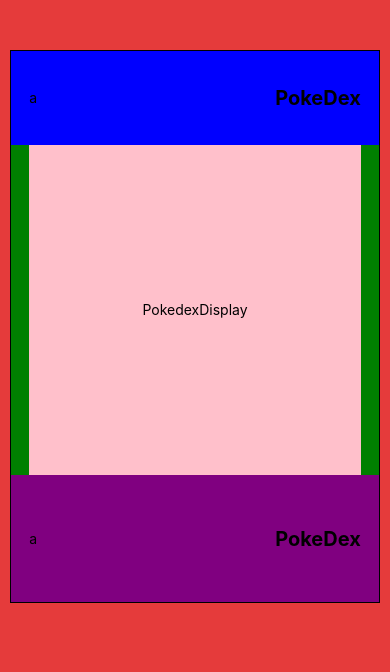
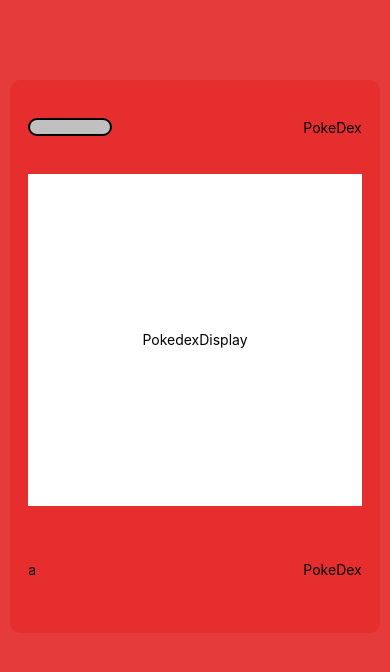
Before and after one commit to Puneet56/pokedex-app, a React Native app: screen / in a window 390 px wide. Shown: the top 672 px of the page. Built offline with nearby package versions, Linux system fonts and the light colour scheme.

Commit message:
Styling WIP added Animatable

```diff
--- /dev/null
+++ b/components/BlinkIndicator.js
@@ -0,0 +1,45 @@
+import { View, Text, StyleSheet } from "react-native";
+import * as Animatable from "react-native-animatable";
+import React from "react";
+
+export default function BlinkIndicator() {
+	return (
+		<View style={styles.outerRing}>
+			<Animatable.View style={styles.innerRing} animation="fadeIn" iterationCount="infinite" iterationDelay={100}>
+				<View style={styles.smallCircle}></View>
+			</Animatable.View>
+		</View>
+	);
+}
+
+const styles = StyleSheet.create({
+	outerRing: {
+		width: "25%",
+		height: "20%",
+		aspectRatio: 1,
+		backgroundColor: "silver",
+		borderRadius: 999,
+		borderColor: "black",
+		borderWidth: 2,
+		alignItems: "center",
+		justifyContent: "center",
+	},
+	innerRing: {
+		width: "80%",
+		height: "80%",
+		aspectRatio: 1,
+		backgroundColor: "blue",
+		borderRadius: 999,
+		borderColor: "black",
+		borderWidth: 2,
+	},
+	smallCircle: {
+		width: "40%",
+		height: "40%",
+		aspectRatio: 1,
+		marginLeft: "10%",
+		marginTop: "10%",
+		backgroundColor: "skyblue",
+		borderRadius: 999,
+	},
+});
--- a/components/PokedexDisplay.js
+++ b/components/PokedexDisplay.js
@@ -17,6 +17,6 @@ const styles = StyleSheet.create({
 		height: "100%",
 		alignItems: "center",
 		justifyContent: "center",
-		backgroundColor: "pink",
+		backgroundColor: "white",
 	},
 });
--- a/components/PokedexLayout.js
+++ b/components/PokedexLayout.js
@@ -1,12 +1,13 @@
 import React from "react";
 import { View, StyleSheet, Text } from "react-native";
 import PokedexDisplay from "./PokedexDisplay";
+import BlinkIndicator from "./BlinkIndicator";
 
 const PokedexLayout = () => {
 	return (
 		<View style={styles.pokedexContainer}>
 			<View style={styles.header}>
-				<Text>a</Text>
+				<BlinkIndicator />
 				<Text style={styles.heading}>PokeDex</Text>
 			</View>
 			<View style={styles.displayContainer}>
@@ -28,13 +29,15 @@ const styles = StyleSheet.create({
 	pokedexContainer: {
 		alignItems: "center",
 		justifyContent: "flex-start",
+		width: 450,
+		maxWidth: "95%",
+		maxHeight: 671,
+		aspectRatio: 0.67,
+		borderRadius: 10,
 		borderColor: "black",
-		borderWidth: 1,
-		width: "450px",
-		maxWidth: "95%",
-		maxHeight: "671px",
-		aspectRatio: 0.67,
-		marginTop: "50px",
+		marginTop: 80,
+		elevation: 20,
+		overflow: "hidden",
 	},
 	header: {
 		paddingHorizontal: "5%",
@@ -45,11 +48,9 @@ const styles = StyleSheet.create({
 		maxWidth: "100%",
 		height: "17%",
 		maxHeight: "17%",
-		backgroundColor: "blue",
+		backgroundColor: "#e62e2e",
 	},
 	heading: {
-		fontSize: "20px",
-		fontWeight: "bold",
 		color: "black",
 	},
 	displayContainer: {
@@ -57,7 +58,7 @@ const styles = StyleSheet.create({
 		maxWidth: "100%",
 		height: "60%",
 		maxHeight: "60%",
-		backgroundColor: "yellow",
+		backgroundColor: "#e62e2e",
 		flexDirection: "row",
 		alignItems: "center",
 		justifyContent: "space-between",
@@ -67,7 +68,7 @@ const styles = StyleSheet.create({
 		minHeight: "100%",
 		width: "5%",
 		maxWidth: "5%",
-		backgroundColor: "green",
+		backgroundColor: "#e62e2e",
 	},
 	footer: {
 		paddingHorizontal: "5%",
@@ -78,6 +79,6 @@ const styles = StyleSheet.create({
 		maxWidth: "100%",
 		height: "23%",
 		maxHeight: "23%",
-		backgroundColor: "purple",
+		backgroundColor: "#e62e2e",
 	},
 });
--- a/package.json
+++ b/package.json
@@ -15,6 +15,7 @@
     "react": "17.0.2",
     "react-dom": "17.0.2",
     "react-native": "0.68.2",
+    "react-native-animatable": "^1.3.3",
     "react-native-web": "0.17.7"
   },
   "devDependencies": {
```
Also changed, not shown: 1 other file (tests, documents, lock files or other folders).
